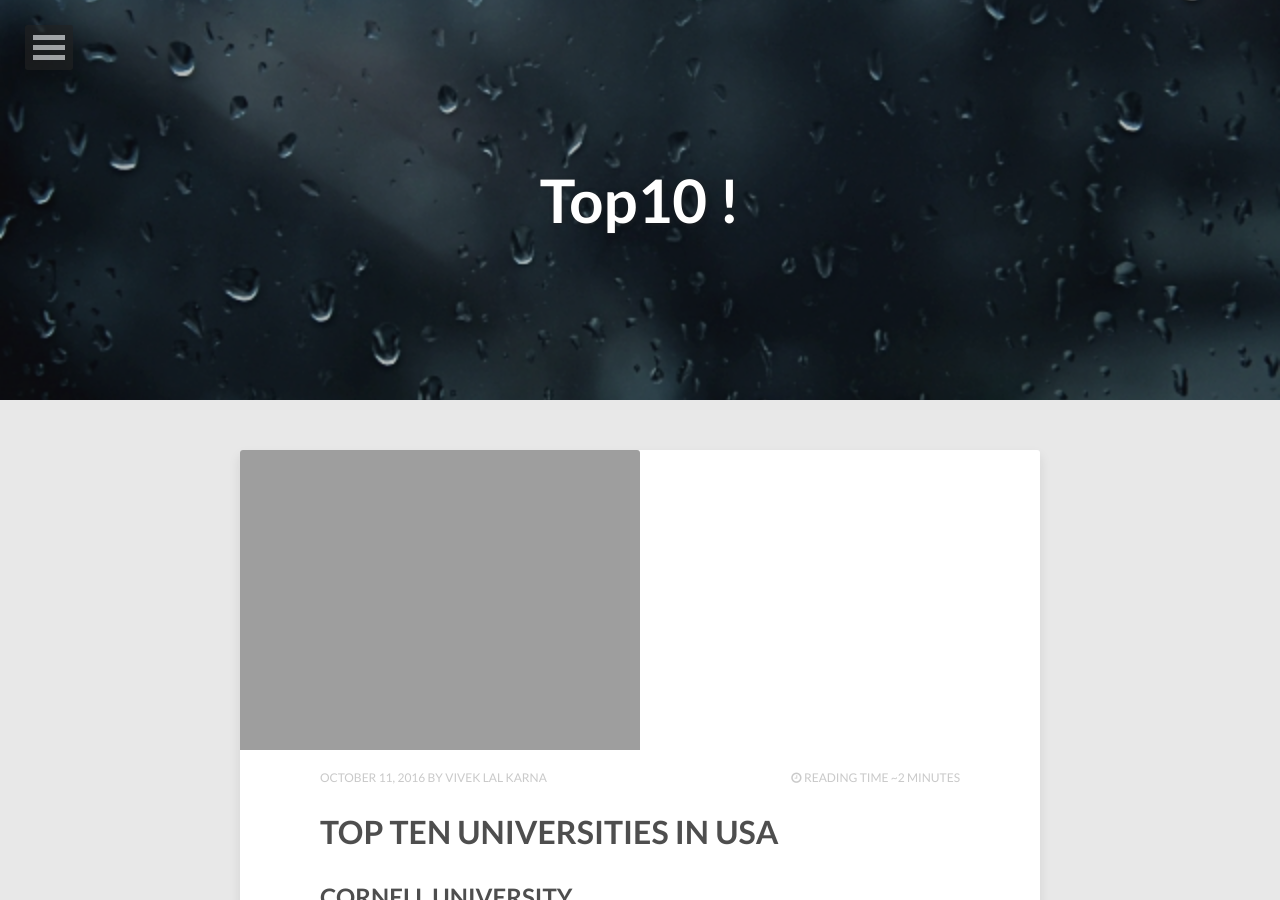
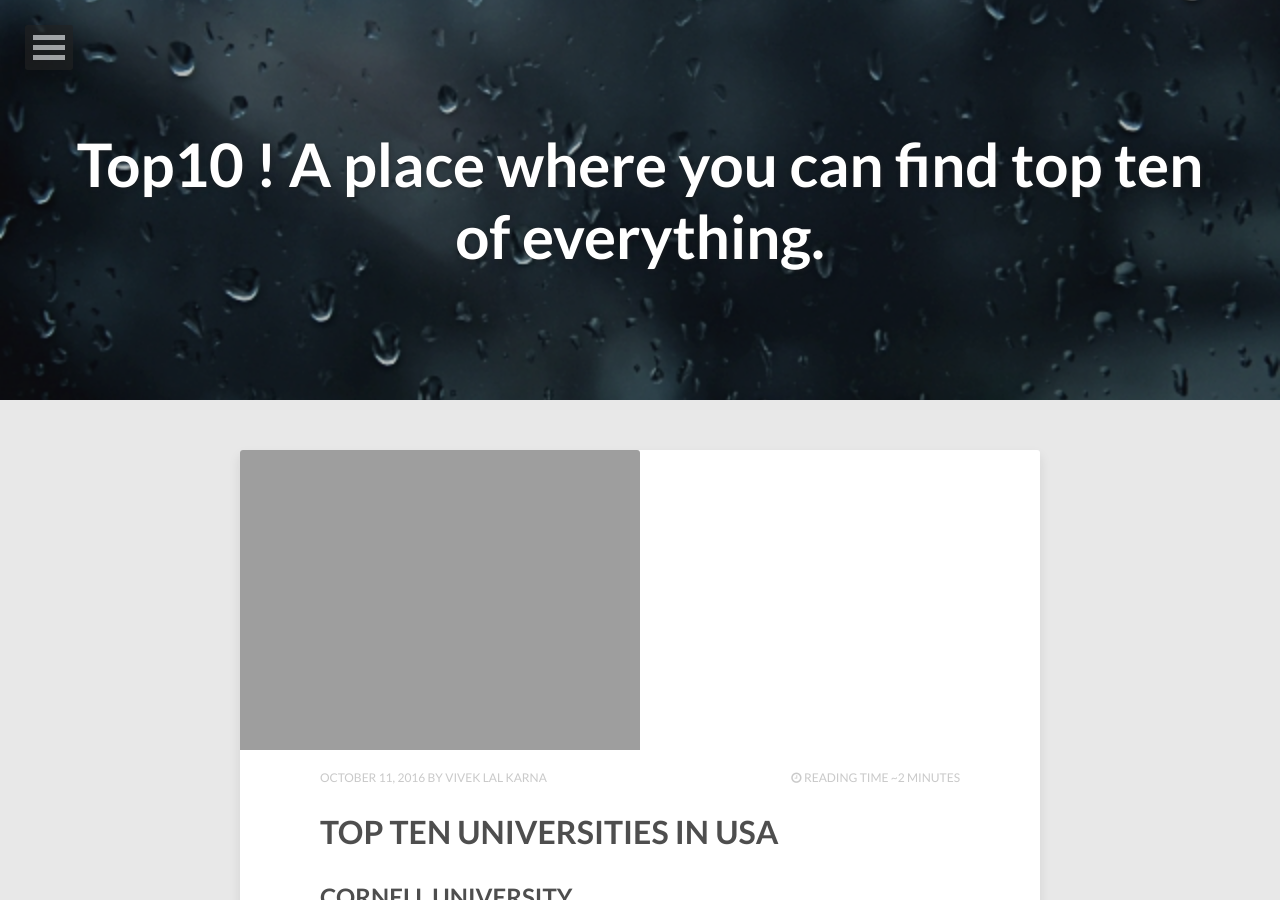
Before and after one commit to vivek1karna/topten, a Jekyll site: the page built from index.html, in a window 1280 px wide and 900 px high. Built offline with Jekyll 4.4.1, drawn with Linux system fonts in a browser that asks for light colours; nearby versions of some CDN libraries; the list of posts is cut into pages by our own code; some of the changed lines change nothing that is shown.

Commit message:
Update _config.yml

```diff
--- a/_config.yml
+++ b/_config.yml
@@ -1,5 +1,4 @@
-title:            Top10 !
-subtitle:         A place where you can find top ten of everything.
+title:            Top10 ! A place where you can find top ten of everything.
 description:      A responsive Jekyll theme with modern tendencies from designer Michael Rose.
 disqus_shortname: TOPTEN
 reading_time:     true
```
